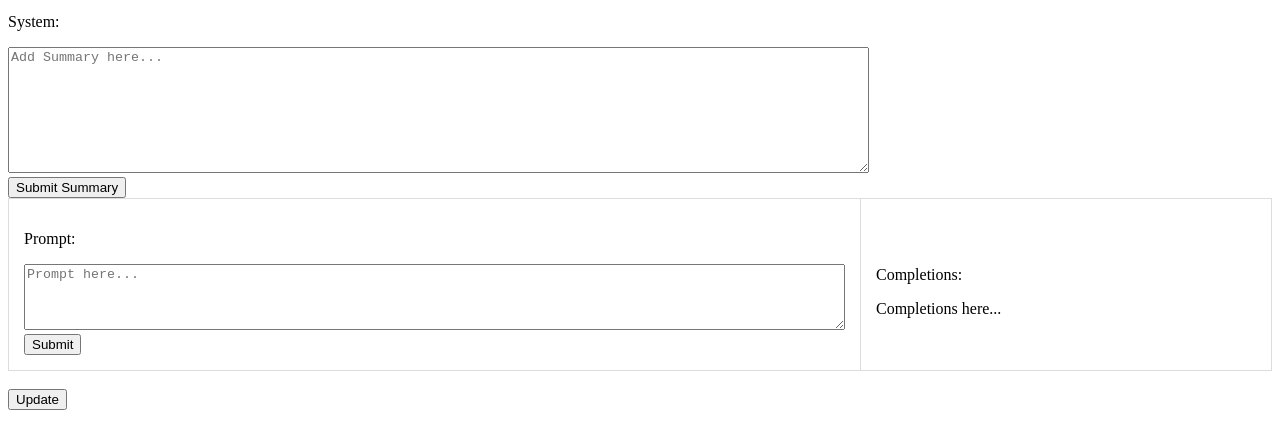
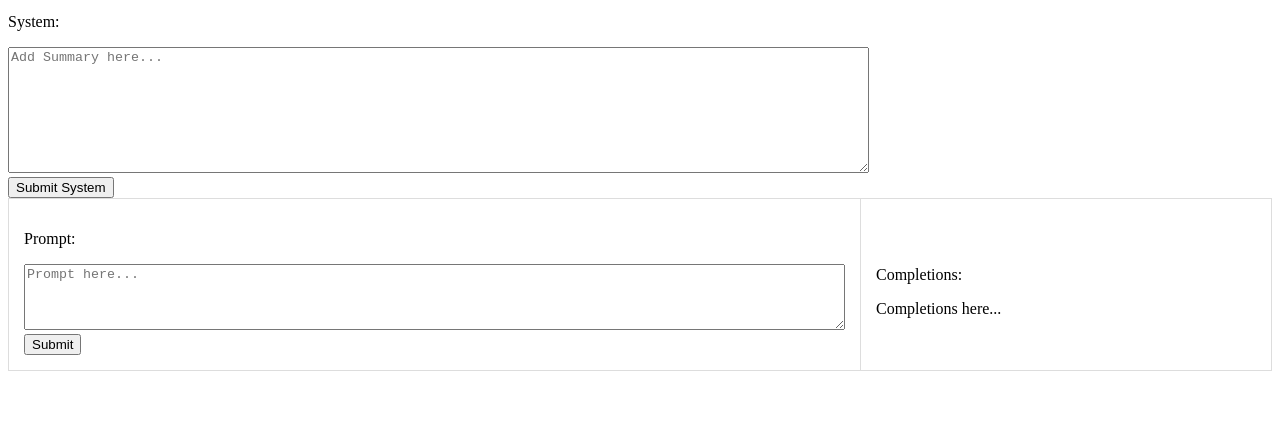
Before and after one commit to bccwuho/gpt3.5-bot, a website: page index.html in a window 1280 px wide. Shown: the part 104-552 px from the top of the page. Drawn offline with nearby package versions, Linux system fonts and the light colour scheme; no server answers.

Commit message:
commit message

```diff
--- a/index.html
+++ b/index.html
@@ -33,7 +33,7 @@
     <p><label for="system">System: </label></p>
     <textarea id="system" name="sumary" rows="8" cols="105" placeholder="Add Summary here..."></textarea>
     <br>
-    <input type="button" value="Submit Summary" onclick="submitSystem()">
+    <input type="button" value="Submit System" onclick="submitSystem()">
 
     <table>
         <tr>
@@ -49,7 +49,7 @@
         </tr>
     </table>
     <br>
-    <input type="button" value="Update" onclick="updateDetails()">
+    <!-- <input type="button" value="Update" onclick="updateDetails()"> -->
 
     <div id="table"></div>
 
```
